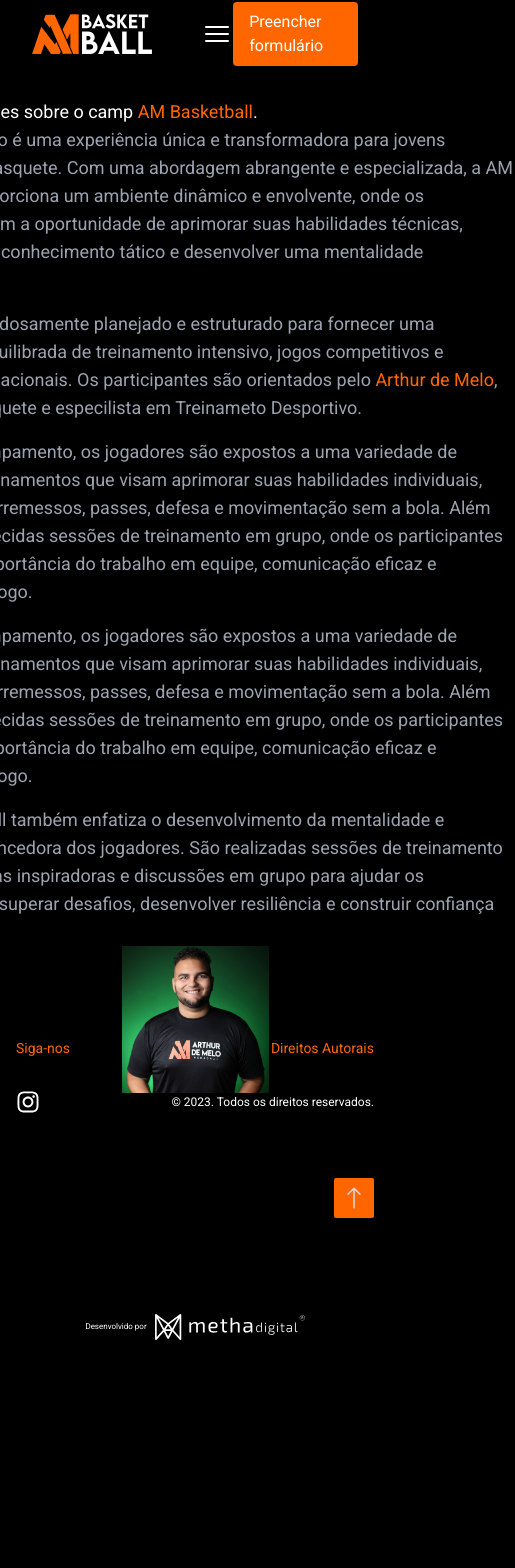
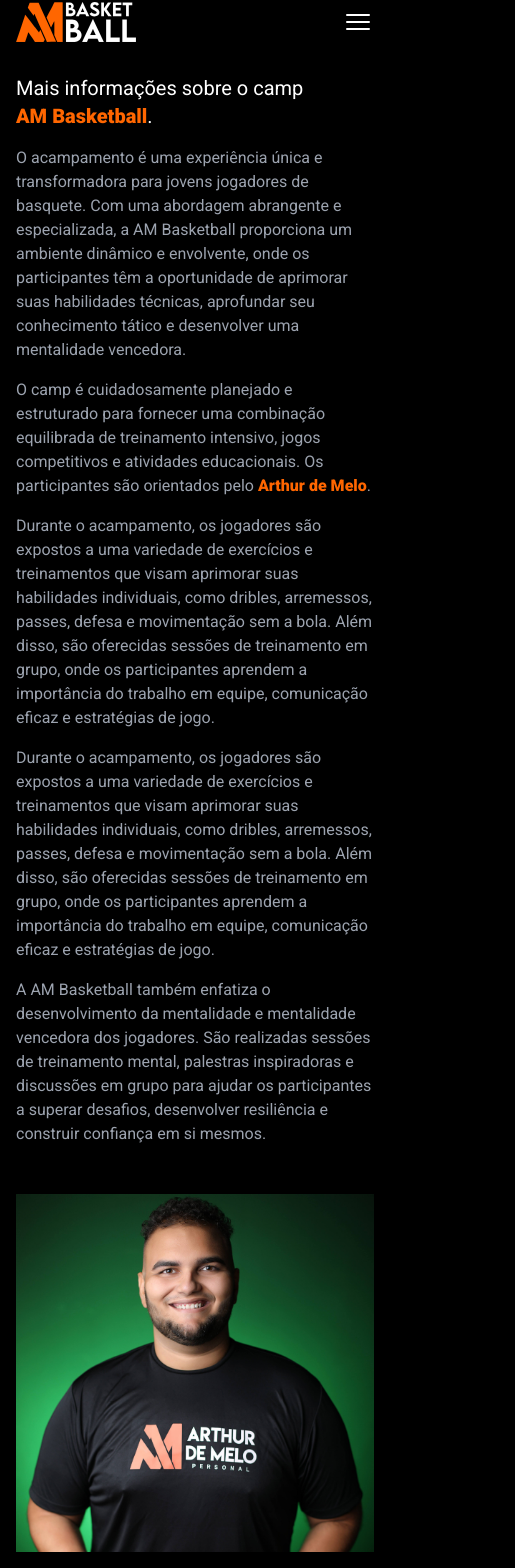
Before and after one commit to natanhermes/ambasketball, a Next.js app: page /about in a window 390 px wide. Shown: the part 14-1582 px from the top of the page, 515 px wide, since content can reach past the window. Before the commit the page ends 1386 px from the top, so only its background shows below. Built offline with nearby package versions, Linux system fonts and the light colour scheme.

Commit message:
fix: responsive styles

```diff
--- a/src/app/form/page.tsx
+++ b/src/app/form/page.tsx
@@ -33,17 +33,22 @@
   return (
     <div className="flex flex-col md:flex-row w-full justify-around">
       <div>
-        <p className="text-lg md:text-2xl md:leading-[3.5rem] w-[40rem] text-icons">
-          Preencha os dados para participar do{' '}
-          <span className="text-primary">Camp AM Basketball</span>.
+        <p className="text-xl md:text-2xl md:w-[40rem] text-icons md:flex flex-col">
+          Preencha os dados para participar do camp{' '}
+          <span>
+            <span className="text-primary">
+              <b>AM Basketball</b>
+            </span>
+            .
+          </span>
         </p>
 
         <form
           onSubmit={handleSubmit(onSubmit)}
-          className="flex w-full flex-col gap-4"
+          className="flex w-full flex-col gap-4 pt-4"
         >
           <div className="flex flex-col">
-            <label htmlFor="" className="text-icons">
+            <label htmlFor="" className="text-icons text-sm">
               Nome:
             </label>
             <input
@@ -59,7 +64,7 @@
             )}
           </div>
           <div className="flex flex-col">
-            <label htmlFor="" className="text-icons">
+            <label htmlFor="" className="text-icons text-sm">
               E-mail:
             </label>
             <input
@@ -76,7 +81,7 @@
           </div>
           <div className="flex flex-row justify-between gap-6">
             <div className="flex flex-col w-full">
-              <label htmlFor="" className="text-icons">
+              <label htmlFor="" className="text-icons text-sm">
                 Idade:
               </label>
               <input
@@ -92,7 +97,7 @@
               )}
             </div>
             <div className="flex flex-col w-full">
-              <label htmlFor="" className="text-icons">
+              <label htmlFor="" className="text-icons text-sm">
                 WhatsApp:
               </label>
               <InputMask
@@ -110,7 +115,7 @@
             </div>
           </div>
           <div className="flex flex-col w-full">
-            <label htmlFor="howTimePlaying" className="text-icons">
+            <label htmlFor="howTimePlaying" className="text-icons text-sm">
               Há quanto tempo joga basquete?
             </label>
             <select
@@ -130,7 +135,7 @@
             )}
           </div>
           <div className="flex flex-col w-full">
-            <label htmlFor="whichPosition" className="text-icons">
+            <label htmlFor="whichPosition" className="text-icons text-sm">
               Qual posição você joga?
             </label>
             <select
@@ -152,7 +157,7 @@
             )}
           </div>
           <div className="flex flex-col w-full">
-            <label htmlFor="" className="text-icons">
+            <label htmlFor="" className="text-icons text-sm">
               Onde você joga? (Clube/Escola/Rachão):
             </label>
             <input
@@ -168,7 +173,7 @@
             )}
           </div>
           <div className="flex flex-col w-full">
-            <label htmlFor="" className="text-icons">
+            <label htmlFor="" className="text-icons text-sm">
               Seu objetivo após finalizar o camp:
             </label>
             <textarea
--- a/src/app/layout.tsx
+++ b/src/app/layout.tsx
@@ -27,8 +27,10 @@
       <body className={`${roboto.className} bg-black`}>
         <main className="h-screen screen flex flex-col items-center p-4 pt-0 lg:px-16 2xl:px-32">
           <Navbar />
-          <div className="w-full h-full">{children}</div>
-          <Footer />
+          <div className="w-full h-screen">
+            {children}
+            <Footer />
+          </div>
         </main>
       </body>
     </html>
--- a/src/components/Footer.tsx
+++ b/src/components/Footer.tsx
@@ -5,7 +5,7 @@
 
 export function Footer() {
   return (
-    <div className="w-full mt-32 bg-transparent bg-opacity-50">
+    <div className="w-full pt-32 bg-transparent bg-opacity-50">
       <div className="flex flex-col gap-8">
         <div className="flex flex-row justify-between">
           <span className="text-primary text-sm">Siga-nos</span>
@@ -27,7 +27,7 @@
           </span>
         </div>
       </div>
-      <div className="w-full mt-16 flex justify-end">
+      <div className="w-full pt-12 flex justify-end">
         <div
           className="p-2 bg-primary cursor-pointer rounded-sm hover:bg-opacity-90"
           onClick={() =>
@@ -40,7 +40,7 @@
           <BsArrowUp size={24} className="text-[#dedbe3]" />
         </div>
       </div>
-      <div className="w-full mt-16 py-8 flex justify-center">
+      <div className="w-full py-12 flex justify-center">
         <span className="text-icons text-[0.5rem] flex flex-row gap-2 items-center">
           Desenvolvido por{' '}
           <a
--- a/src/components/Navbar.tsx
+++ b/src/components/Navbar.tsx
@@ -9,7 +9,7 @@
   const [open, setOpen] = useState(false);
   return (
     <nav className="bg-transparent w-full">
-      <div className="bg-transparent flex items-center font-medium justify-between p-4">
+      <div className="bg-transparent flex items-center font-medium justify-between py-4">
         <div
           id="logo-container"
           className="bg-transparent z-50 md:w-auto w-full flex justify-between"
@@ -36,15 +36,24 @@
         <ul className="md:flex hidden items-center gap-8">
           <NavLinkList />
         </ul>
-        <RedirectButton path="/form" text="Preencher formulário" />
+        <RedirectButton
+          path="/form"
+          text="Preencher formulário"
+          className="hidden md:flex"
+        />
         {/* Mobile nav */}
         <ul
           className={`
-            md:hidden bg-black fixed w-full top-0 overflow-y-hidden bottom-0 py-20 pl-4
+            z-10 md:hidden bg-black fixed w-full top-0 overflow-y-hidden bottom-0 py-20 pl-4
             duration-500 ${open ? 'left-0' : 'left-[-100%]'}
             `}
         >
-          <NavLinkList />
+          <NavLinkList onClickItem={() => setOpen(!open)} />
+          <RedirectButton
+            path="/form"
+            text="Preencher formulário"
+            onClick={() => setOpen(!open)}
+          />
         </ul>
       </div>
     </nav>
--- a/src/components/Navlink.tsx
+++ b/src/components/Navlink.tsx
@@ -3,13 +3,15 @@
 interface NavLinkProps {
   path: string;
   label: string;
+  onClick?: () => void;
 }
 
-export function NavLink({ path, label }: NavLinkProps) {
+export function NavLink({ path, label, onClick }: NavLinkProps) {
   return (
     <li>
       <Link
         href={path}
+        onClick={onClick}
         className={`focus:text-primary text-icons py-4 px-3 inline-block hover:text-primary`}
       >
         {label}
--- a/src/components/RedirectButton.tsx
+++ b/src/components/RedirectButton.tsx
@@ -3,13 +3,21 @@
 interface RedirectButtonProps {
   path: string;
   text?: string;
+  onClick?: () => void;
+  className?: string | undefined;
 }
 
-export function RedirectButton({ path, text }: RedirectButtonProps) {
+export function RedirectButton({
+  path,
+  text,
+  onClick,
+  className,
+}: RedirectButtonProps) {
   return (
     <Link
       href={path}
-      className="px-4 py-2 bg-primary text-white rounded hover:bg-opacity-90 font-light"
+      className={`px-4 py-2 bg-primary text-white rounded hover:bg-opacity-90 font-light ${className}`}
+      onClick={onClick}
     >
       {text}
     </Link>
--- a/src/components/Slider.tsx
+++ b/src/components/Slider.tsx
@@ -57,7 +57,7 @@
 
   return (
     <div ref={slideRef} className="w-full select-none relative">
-      <div className="aspect-w-8 aspect-h-6">
+      <div className="aspect-w-8 aspect-h-7">
         <Image
           key={currentIndex}
           src={items[currentIndex]}
@@ -70,13 +70,13 @@
 
       <div className="absolute w-full top-1/2 transform -translate-y-1/2 px-3 flex justify-between items-center">
         <button
-          className="bg-black text-white p-1 rounded-full bg-opacity-50 cursor-pointer hover:bg-opacity-100 transition"
+          className="bg-black text-primary text-opacity-70 p-1 rounded-full bg-opacity-20 cursor-pointer hover:bg-opacity-100 transition"
           onClick={handleOnPrevClick}
         >
           <AiOutlineVerticalRight size={30} />
         </button>
         <button
-          className="bg-black text-white p-1 rounded-full bg-opacity-50 cursor-pointer hover:bg-opacity-100 transition"
+          className="bg-black text-primary text-opacity-70 p-1 rounded-full bg-opacity-20 cursor-pointer hover:bg-opacity-100 transition"
           onClick={handleOnNextClick}
         >
           <AiOutlineVerticalLeft size={30} />
--- a/src/components/homepage/AboutContainer.tsx
+++ b/src/components/homepage/AboutContainer.tsx
@@ -5,16 +5,21 @@
   return (
     <>
       <div
-        className="flex flex-col md:flex-row w-full py-4 items-center justify-around"
         id="aboutSection"
+        className="flex flex-col lg:flex-row w-full py-4 gap-4 justify-around"
       >
-        <div>
-          <p className="text-lg md:text-2xl md:leading-[3.5rem] w-[40rem] text-icons">
-            Mais inforamções sobre o camp{' '}
-            <span className="text-primary">AM Basketball</span>.
+        <div className="flex flex-col gap-4">
+          <p className="text-xl md:text-2xl lg:max-w-[30rem] text-icons flex flex-col">
+            Mais informações sobre o camp
+            <span>
+              <span className="text-primary">
+                <b>AM Basketball</b>
+              </span>
+              .
+            </span>
           </p>
 
-          <p className="text-lg md:text-sm w-[40rem] text-gray-400">
+          <p className="text-base md:text-sm lg:max-w-[30rem] text-gray-400">
             O acampamento é uma experiência única e transformadora para jovens
             jogadores de basquete. Com uma abordagem abrangente e especializada,
             a AM Basketball proporciona um ambiente dinâmico e envolvente, onde
@@ -23,7 +28,7 @@
             mentalidade vencedora.
           </p>
 
-          <p className="text-lg md:text-sm w-[40rem] mt-4 text-gray-400">
+          <p className="text-base md:text-sm lg:max-w-[30rem] text-gray-400">
             O camp é cuidadosamente planejado e estruturado para fornecer uma
             combinação equilibrada de treinamento intensivo, jogos competitivos
             e atividades educacionais. Os participantes são orientados pelo{' '}
@@ -33,13 +38,13 @@
               rel="noreferrer"
             >
               <span className="text-primary cursor-pointer">
-                Arthur de Melo
+                <b>Arthur de Melo</b>
               </span>
+              .
             </a>
-            , técnico de basquete e especilista em Treinameto Desportivo.
           </p>
 
-          <p className="text-lg md:text-sm w-[40rem] mt-4 text-gray-400">
+          <p className="text-base md:text-sm lg:max-w-[30rem] text-gray-400">
             Durante o acampamento, os jogadores são expostos a uma variedade de
             exercícios e treinamentos que visam aprimorar suas habilidades
             individuais, como dribles, arremessos, passes, defesa e movimentação
@@ -48,7 +53,7 @@
             equipe, comunicação eficaz e estratégias de jogo.
           </p>
 
-          <p className="text-lg md:text-sm w-[40rem] mt-4 text-gray-400">
+          <p className="text-base md:text-sm lg:max-w-[30rem] text-gray-400">
             Durante o acampamento, os jogadores são expostos a uma variedade de
             exercícios e treinamentos que visam aprimorar suas habilidades
             individuais, como dribles, arremessos, passes, defesa e movimentação
@@ -57,7 +62,7 @@
             equipe, comunicação eficaz e estratégias de jogo.
           </p>
 
-          <p className="text-lg md:text-sm w-[40rem] mt-4 text-gray-400">
+          <p className="text-base md:text-sm lg:max-w-[30rem] text-gray-400">
             A AM Basketball também enfatiza o desenvolvimento da mentalidade e
             mentalidade vencedora dos jogadores. São realizadas sessões de
             treinamento mental, palestras inspiradoras e discussões em grupo
@@ -66,7 +71,7 @@
           </p>
         </div>
 
-        <div className="w-2/4 px-4">
+        <div className="w-4/4 pt-8">
           <div className="aspect-w-4 aspect-h-4">
             <Image
               src={iamtudao}
@@ -76,6 +81,21 @@
               alt="AM Team"
             />
           </div>
+          <div className="flex flex-col items-center pt-4">
+            <a
+              href="https://www.instagram.com/iamtudao"
+              target="_blank"
+              rel="noreferrer"
+            >
+              <span className="text-primary cursor-pointer">
+                <b>Arthur de Melo</b>
+              </span>
+            </a>
+            <span className="text-gray-400 cursor-pointer text-center text-xs">
+              Técnico de basquete pelo Desportivo Rio Grande e especilista em
+              Treinameto Desportivo.
+            </span>
+          </div>
         </div>
       </div>
     </>
--- a/src/components/homepage/ConnectContainer.tsx
+++ b/src/components/homepage/ConnectContainer.tsx
@@ -44,18 +44,18 @@
   return (
     <div
       id="connectSection"
-      className="flex flex-col md:flex-row w-full py-20 justify-around"
+      className="flex flex-col xl:flex-row w-full py-4 justify-around"
     >
-      <div className="w-2/4 px-4">
+      <div className="w-4/4 xl:w-2/4">
         <Slider items={amTeamImages} />
       </div>
-      <div>
-        <p className="text-lg md:text-5xl w-[40rem] text-icons">
-          Venha viver uma experiência inesquecível com o camp da{' '}
-          <span className="text-primary">AM Basketball</span>.
+      <div className="pt-8">
+        <p className="text-xl md:text-5xl md:w-[40rem] text-icons flex flex-col">
+          Venha viver uma experiência inesquecível com o camp da
+          <span className="text-primary">AM Basketball.</span>
         </p>
 
-        <p className="text-lg w-[40rem] mt-4 text-gray-400">
+        <p className="text-base md:w-[40rem] mt-4 text-gray-400">
           O acampamento mediado pela AM Basketball é uma experiência única e
           transformadora para jovens jogadores de basquete. Com uma abordagem
           abrangente e especializada, a AM Basketball proporciona um ambiente
```
Also changed, not shown: src/components/NavlinkList.tsx (+7 -3 lines).
